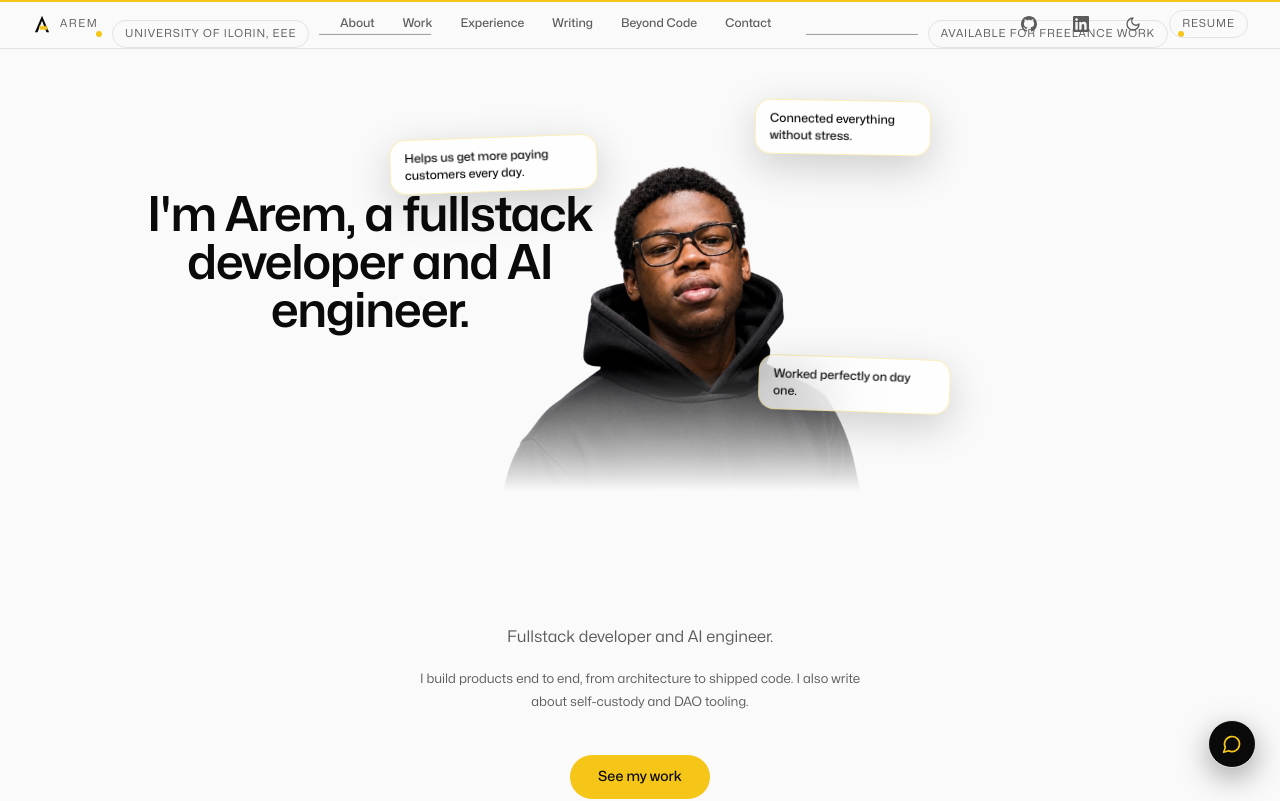
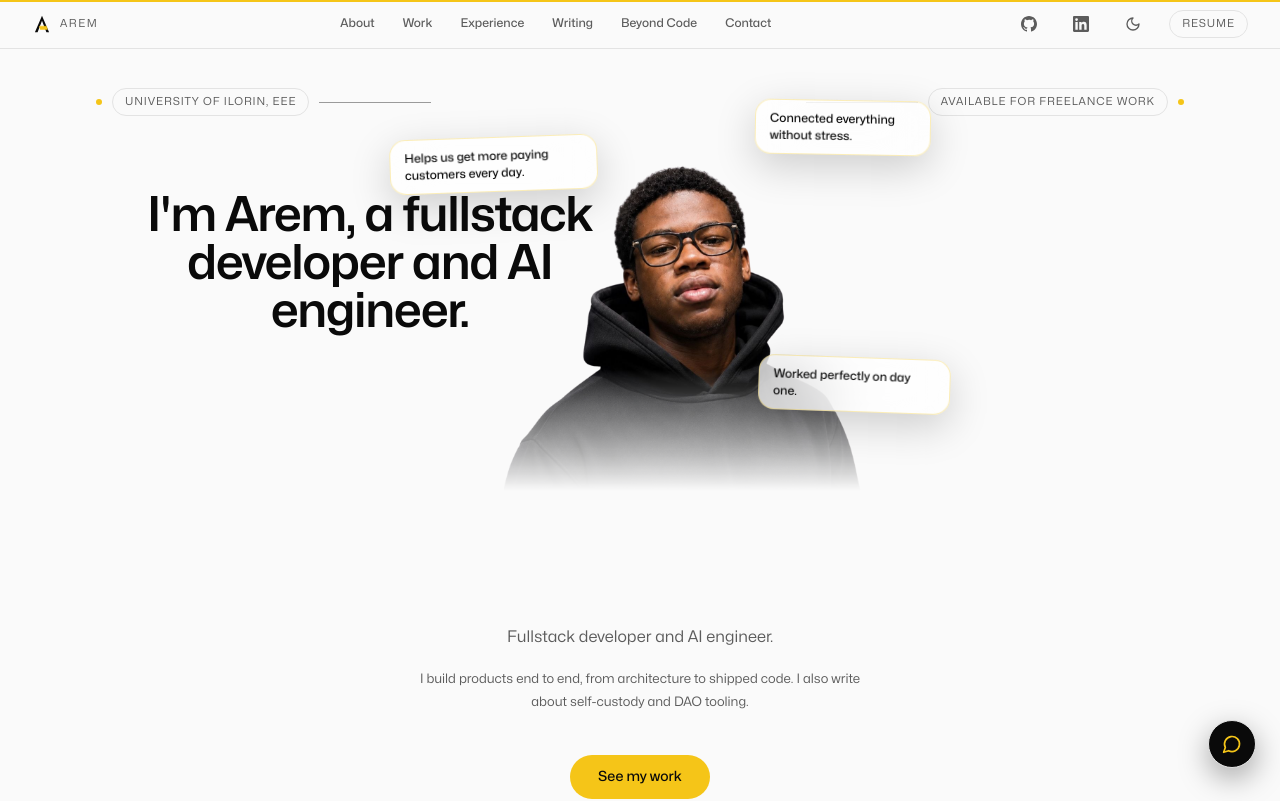
Before and after one commit to Arem-ee/arem, a Next.js app: page / in a window 1280 px wide. Shown: the top 801 px of the page. Built offline with nearby package versions, Linux system fonts and the light colour scheme.

Commit message:
header: hero annotations moved below navbar band, subtle scrollbar

```diff
--- a/src/app/globals.css
+++ b/src/app/globals.css
@@ -127,6 +127,8 @@
 
 html {
   scroll-behavior: smooth;
+  scrollbar-width: thin;
+  scrollbar-color: var(--border) transparent;
 }
 
 body {
@@ -245,13 +247,12 @@ body {
 }
 
 ::-webkit-scrollbar-thumb {
-  background: var(--primary);
+  background: var(--border);
   border-radius: 3px;
 }
 
 ::-webkit-scrollbar-thumb:hover {
   background: var(--primary);
-  opacity: 0.8;
 }
 
 /* --- Editorial utilities --- */
--- a/src/components/sections/hero.tsx
+++ b/src/components/sections/hero.tsx
@@ -40,12 +40,12 @@ function HeroSection() {
         <div className="relative py-24 md:py-36">
           <AnnotationLine
             label="University of Ilorin, EEE"
-            className="absolute left-0 top-0 hidden -translate-y-full lg:flex"
+            className="absolute left-0 top-10 hidden lg:flex"
           />
           <AnnotationLine
             label="Available for freelance work"
             align="right"
-            className="absolute right-0 top-0 hidden -translate-y-full lg:flex"
+            className="absolute right-0 top-10 hidden lg:flex"
           />
           <div className="mb-6 flex justify-center lg:hidden">
             <AnnotationLine label="Available for freelance work" className="flex" />
```
